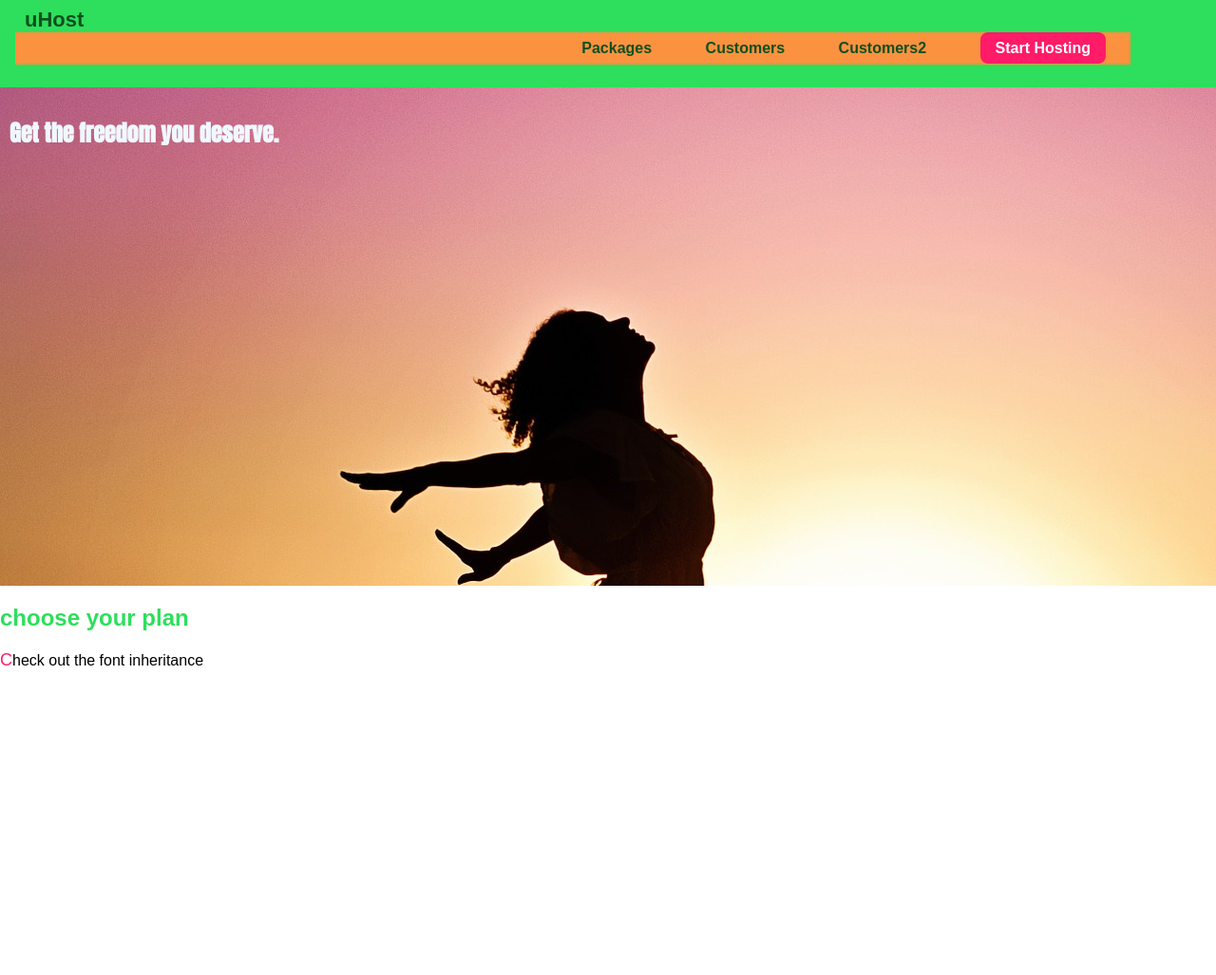
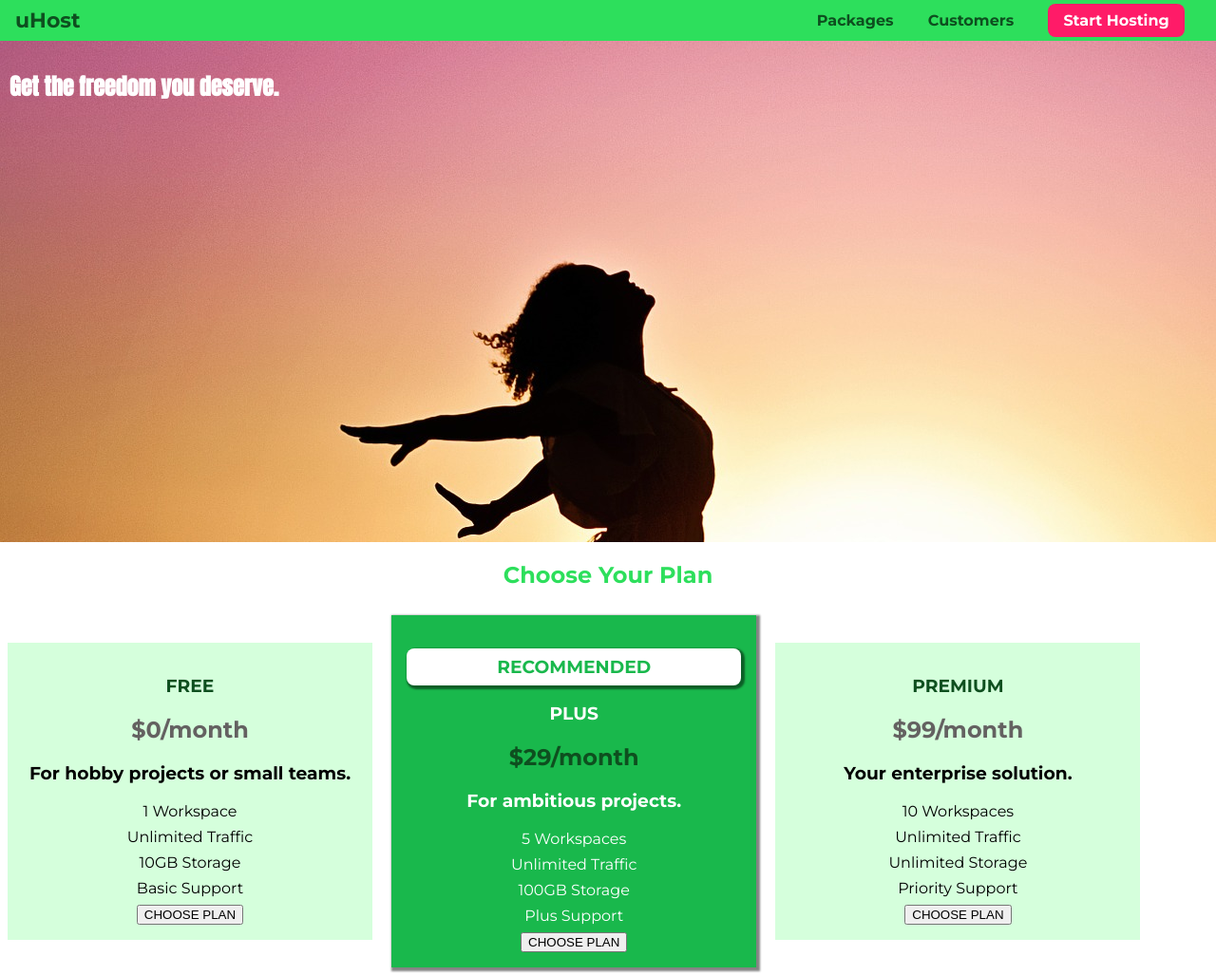
Before and after one commit to elham-miandej/Css, a plain HTML site: page index.html in a window 1280 px wide. Shown: the whole page at 95% size. Before the commit the page ends 800 px from the top, so only its background shows below. Drawn offline with Linux system fonts and the light colour scheme.

Commit message:
plan style

```diff
--- a/index.html
+++ b/index.html
@@ -6,26 +6,25 @@
     <meta http-equiv="X-UA-Compatible" content="ie=edge">
     <title>uHost</title>
     <link rel="shortcut icon" href="favicon.png">
+    <link href="https://fonts.googleapis.com/css?family=Anton" rel="stylesheet">
+    <link href="https://fonts.googleapis.com/css?family=Montserrat:400,700" rel="stylesheet">
     <link rel="stylesheet" href="main.css">
-    <link rel="preconnect" href="https://fonts.googleapis.com">
-<link rel="preconnect" href="https://fonts.gstatic.com" crossorigin>
-<link href="https://fonts.googleapis.com/css2?family=Anton&family=Montserrat:ital,wght@0,100;1,100&display=swap" rel="stylesheet">
+</head>
+
 <body>
     <header class="main-header">
         <div>
             <a href="index.html" class="main-header__brand">
                 uHost
             </a>
-    </div><nav class="main-nav">
+        </div>
+        <nav class="main-nav">
             <ul class="main-nav__items">
                 <li class="main-nav__item">
                     <a href="packages/index.html">Packages</a>
                 </li>
                 <li class="main-nav__item">
                     <a href="customers/index.html">Customers</a>
-            </li>
-            <li class="main-nav__item" style="display: inline;">
-                <a href="customers/index.html">Customers2</a>
                 </li>
                 <li class="main-nav__item main-nav__item--cta">
                     <a href="start-hosting/index.html">Start Hosting</a>
@@ -38,10 +37,53 @@
             <h1>Get the freedom you deserve.</h1>
         </section>
         <section id="plans">
-            <h1 class="section-title">choose your plan</h1>
-            <p>Check out the font inheritance</p>
+            <h1 class="section-title">Choose Your Plan</h1>
+            <div>
+                <article class="plan">
+                    <h1 class="plan__title">FREE</h1>
+                    <h2 class="plan__price">$0/month</h2>
+                    <h3>For hobby projects or small teams.</h3>
+                    <ul class="plan__features">
+                        <li>1 Workspace</li>
+                        <li>Unlimited Traffic</li>
+                        <li>10GB Storage</li>
+                        <li>Basic Support</li>
+                    </ul>
+                    <div>
+                        <button>CHOOSE PLAN</button>
+                    </div>
+                </article>
+                <article class="plan plan--highlighted">
+                    <h1 class="plan__annotation">RECOMMENDED</h1>
+                    <h1 class="plan__title">PLUS</h1>
+                    <h2 class="plan__price">$29/month</h2>
+                    <h3>For ambitious projects.</h3>
+                    <ul class="plan__features">
+                        <li>5 Workspaces</li>
+                        <li>Unlimited Traffic</li>
+                        <li>100GB Storage</li>
+                        <li>Plus Support</li>
+                    </ul>
+                    <div>
+                        <button>CHOOSE PLAN</button>
+                    </div>
+                </article>
+                <article class="plan" >
+                    <h1 class="plan__title">PREMIUM</h1>
+                    <h2 class="plan__price">$99/month</h2>
+                    <h3>Your enterprise solution.</h3>
+                    <ul class="plan__features">
+                        <li>10 Workspaces</li>
+                        <li>Unlimited Traffic</li>
+                        <li>Unlimited Storage</li>
+                        <li>Priority Support</li>
+                    </ul>
+                    <div>
+                        <button>CHOOSE PLAN</button>
+                    </div>
+                </article>
+            </div>
         </section>
     </main>
 </body>
-
 </html>
--- a/main.css
+++ b/main.css
@@ -1,112 +1,139 @@
-*{
+* {
     box-sizing: border-box;
 }
-body{
-    font-family: sans-serif;
-    margin:0px;
+
+body {
+    font-family: 'Montserrat', sans-serif;
+    margin: 0;
 }
+
 #product-overview {
     background: url("freedom.jpg");
+    width: 100%;
+    height: 528px;
     padding: 10px;
-    width: 100%;
-    height: 525px;
 }
 
-#product-overview h1{
-    color: aliceblue;
+.section-title {
+    color: #2ddf5c;
+    text-align: center;
+}
+
+#product-overview h1 {
+    color: white;
     font-family: 'Anton', sans-serif;
 }
 
-.section-title{
-    color: #2ddf5c;
-    font-family: inherit;
+
+.plan {
+ background: #d5ffdc;
+ text-align: center;
+ padding: 16px;
+ margin: 8px;
+ display: inline-block;
+ width: 30%;
+ vertical-align: middle;
 }
 
-.main-header{
-    width:100%;
-    background-color: #2ddf5c;
+.plan--highlighted{
+    background: #19b84c;
+    color:white;
+    box-shadow: 2px 2px 2px 2px rgba(0, 0, 0, 0.488);
+}
+
+.plan__annotation{
+ background: white;
+ color: #19b84c;
+ padding: 8px;
+ box-shadow: 2px 2px 2px 2px rgba(0, 0, 0, 0.488);
+ border-radius: 8px;
+}
+
+.main-header {
+    width: 100%;
+    background: #2ddf5c;
     padding: 8px 16px;
 }
-.main-header > div{
+
+.main-header > div {
     display: inline-block;
     vertical-align: middle;
 }
-.main-header__brand{
-    color:#0e4f1f;
+
+.main-header__brand {
+    color: #0e4f1f;
     text-decoration: none;
     font-weight: bold;
     font-size: 22px;
 }
-.main-nav{
+
+.main-nav {
     display: inline-block;
+    text-align: right;
     width: calc(100% - 74px);
-    text-align: right;
     vertical-align: middle;
 }
-.main-nav__items{
+
+.main-nav__items {
     margin: 0;
     padding: 0;
     list-style: none;
 }
-.main-nav__item{
+
+.main-nav__item {
     display: inline-block;
     margin: 0 16px;
 }
 
-.main-nav__item  a{
-text-decoration: none;
-color: #0e4f1f;
-font-weight: bold;
-padding: 3px 0;
+.main-nav__item a {
+    text-decoration: none;
+    color: #0e4f1f;
+    font-weight: bold;
+    padding: 3px 0;
 }
 
-.main-nav__item  a:hover,
-.main-nav__item  a:active
-{
-color:white;
-border-bottom: white 10px solid;
+.main-nav__item a:hover,
+.main-nav__item a:active {
+    color: white;
+    border-bottom: 5px solid white;
 }
 
-.main-nav__item--cta a{
-    background: #ff1b68 ;
+.main-nav__item--cta a {
     color: white;
+    background: #ff1b68;
     padding: 8px 16px;
     border-radius: 8px;
-    }
+}
 
 .main-nav__item--cta a:hover,
-.main-nav__item  a:active
-{
-    color: #ff1b68 ;
+.main-nav__item--cta a:active {
+    color: #ff1b68;
     background: white;
     border: none;
 }
-/* .main-nav__item  a::after{
-    content: " *Link*";
-    color: red;
-} */
 
-/* p::first-letter{
-    color: #ff1b68;
-} */
-
-nav {
-    margin-bottom: 16px;
-    background: #fa923f;
-    padding: 8px 0;
+.plan__features{
+    list-style: none;
+    padding: 0;
+    margin: 0;
 }
 
-a {
-    text-decoration: none;
-    color: white;
-    margin: 10px;
+.plan__features li{
+    margin: 8px 0px;
 }
 
-p::first-letter{
- color: #ff1b68;
- font-size: large;
+.plan__title{
+color: #0e4f1f;
 }
-.main-section {
-    border: 1px solid #ccc;
-    padding: 16px;
+
+.plan__price{
+color: rgb(100, 97, 97);
 }
+
+.plan--highlighted .plan__price{
+    color: #0e4f1f;
+}
+
+.plan--highlighted .plan__title{
+    color: white;
+}
--- /dev/null
+++ b/more-on-selectors-1-start-code/main.css
@@ -0,0 +1,30 @@
+body {
+    font-family: sans-serif;
+}
+
+nav {
+    margin-bottom: 16px;
+    background: #fa923f;
+    padding: 8px 0;
+}
+
+a {
+    text-decoration: none;
+    color: white;
+    margin: 10px;
+}
+a.active {
+  color: purple;
+}
+a:not(.active) {
+    color: rgb(0, 128, 49);
+  }
+.main-section {
+    height: 800px;
+    border: 1px solid #ccc;
+    padding: 16px;
+}
+
+.highlighted{
+border: 2px solid orange;
+}
```
Also changed, not shown: more-on-selectors-1-start-code/index.html (added, +25 -0 lines). Lines whose indentation alone changed are shown as unchanged.
